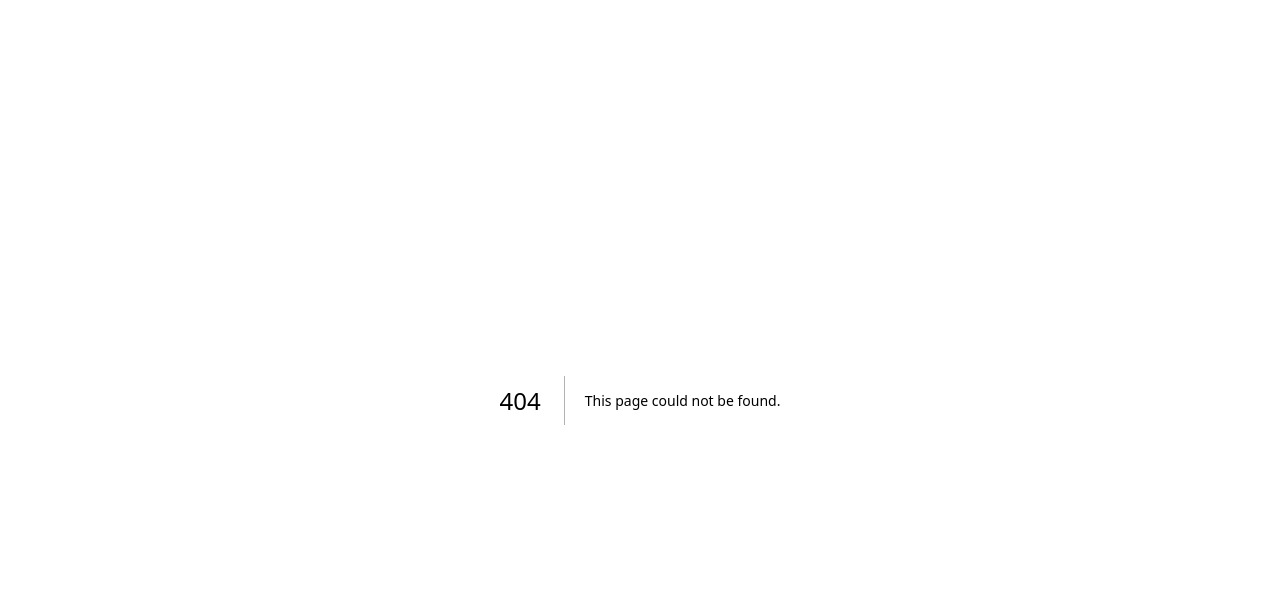
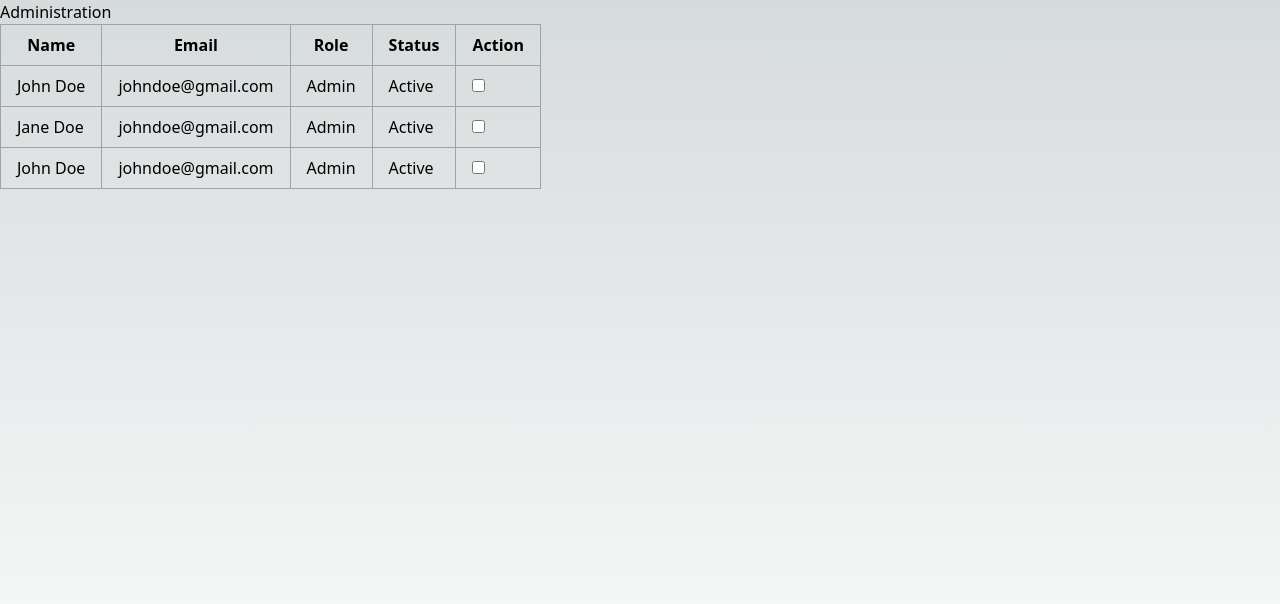
Before and after one commit to Lautaro124/checking_api, a Next.js app in the folder client/: page /administration in a window 1280 px wide. Before the commit this address had no page. Shown: the top 604 px of the page. Built offline with nearby package versions, Linux system fonts and the light colour scheme.

Commit message:
Fix problem and upload table

```diff
--- a/client/src/app/(modules)/administration/layout.tsx
+++ b/client/src/app/(modules)/administration/layout.tsx
@@ -0,0 +1,23 @@
+
+interface AdministrationLayoutProps {
+  children: React.ReactNode
+}
+
+export const metadata = {
+  title: 'Administration',
+  description: 'Administration module for the application'
+}
+
+const AdministrationLayout = ({ children }: AdministrationLayoutProps) => {
+  return (
+    <html>
+      <body className="w-screen h-screen">
+        <main>
+          {children}
+        </main>
+      </body>
+    </html>
+  )
+}
+
+export default AdministrationLayout
--- /dev/null
+++ b/client/src/app/(modules)/administration/page.tsx
@@ -0,0 +1,54 @@
+import Input from '~/components/atoms/input'
+import Title from '~/components/atoms/title'
+import TableBody from '~/components/molecules/tableBody'
+import TableHead from '~/components/molecules/tableHead'
+import type { ColumTypeProp, DataTypeProp } from '~/interface/tableTypes'
+
+const AdministrationPage = () => {
+  const columns: ColumTypeProp = [
+    { id: 'name', label: 'Name' },
+    { id: 'email', label: 'Email' },
+    { id: 'role', label: 'Role' },
+    { id: 'status', label: 'Status' },
+    { id: 'action', label: 'Action' }
+  ]
+
+  const data: DataTypeProp = [
+    {
+      id: '1',
+      name: 'John Doe',
+      email: 'johndoe@gmail.com',
+      role: 'Admin',
+      status: 'Active',
+      action: (<Input type='checkbox' />)
+    },
+    {
+      id: '2',
+      name: 'Jane Doe',
+      email: 'johndoe@gmail.com',
+      role: 'Admin',
+      status: 'Active',
+      action: (<Input type='checkbox' />)
+    },
+    {
+      id: '3',
+      name: 'John Doe',
+      email: 'johndoe@gmail.com',
+      role: 'Admin',
+      status: 'Active',
+      action: (<Input type='checkbox' />)
+    }
+  ]
+
+  return (
+    <section>
+      <Title text="Administration" />
+      <table>
+        <TableHead columns={columns} />
+        <TableBody data={data} columns={columns} />
+      </table>
+    </section>
+  )
+}
+
+export default AdministrationPage
--- a/client/src/app/(modules)/home/page.tsx
+++ /dev/null
@@ -1,4 +0,0 @@
-const Home = () =>{
-  return <div>odio docker</div>
-}
-export default Home
--- /dev/null
+++ b/client/src/components/atoms/cell.tsx
@@ -0,0 +1,18 @@
+import React from 'react'
+
+interface CellProps extends React.HTMLAttributes<HTMLTableCellElement> {
+  children: React.ReactNode
+}
+
+const Cell = ({ children, ...restOfProps }: CellProps) => {
+  return (
+    <td
+      className='border border-gray-400 px-4 py-2'
+      {...restOfProps}
+    >
+      {children}
+    </td>
+  )
+}
+
+export default Cell
--- /dev/null
+++ b/client/src/components/atoms/headerCell.tsx
@@ -0,0 +1,15 @@
+
+interface HeaderCellProps extends React.HTMLAttributes<HTMLTableCellElement> {
+  children: React.ReactNode
+}
+
+const HeaderCell = ({ children, ...restOfProps }: HeaderCellProps) => (
+  <th
+    className='border border-gray-400 px-4 py-2'
+    {...restOfProps}
+  >
+    {children}
+  </th>
+)
+
+export default HeaderCell
--- a/client/src/components/atoms/input.tsx
+++ b/client/src/components/atoms/input.tsx
@@ -1,37 +1,37 @@
-import { type InputTypeProp } from '~/interface/inputType';
-import React, { useState } from 'react';
+'use client'
+import { type InputTypeProp } from '~/interface/inputType'
+import React, { useState } from 'react'
 
 interface InputProps extends React.InputHTMLAttributes<HTMLInputElement> {
-  styleProp?: InputTypeProp;
-  error?: string;
-  validate?: (value: string) => string | undefined;
+  styleProp?: InputTypeProp
+  error?: string
+  validate?: (value: string) => string | undefined
 }
 
 const Input = ({ styleProp, error, validate, ...restOfProps }: InputProps) => {
-  const [errorMessage, setErrorMessage] = useState<string | undefined>(undefined);
+  const [errorMessage, setErrorMessage] = useState<string | undefined>(undefined)
 
   const className = styleProp === 'line'
     ? 'border-b-2 border-blue-500 border-opacity-50 focus:border-blue-500 focus:ring-0 focus:border-opacity-100 focus:outline-none'
-    : 'border-2 border-blue-500 border-opacity-50 focus:border-blue-500 focus:ring-0 focus:border-opacity-100 focus:outline-none';
+    : 'border-2 border-blue-500 border-opacity-50 focus:border-blue-500 focus:ring-0 focus:border-opacity-100 focus:outline-none'
 
   const handleChange = (event: React.ChangeEvent<HTMLInputElement>) => {
-    const value = event.target.value;
+    const value = event.target.value
 
-    if (validate) {
-      const validationError = validate(value);
-      setErrorMessage(validationError);
+    if (validate != null) {
+      const validationError = validate(value)
+      setErrorMessage(validationError)
     }
 
-
-    restOfProps.onChange?.(event);
-  };
+    restOfProps.onChange?.(event)
+  }
 
   return (
     <div>
       <input className={className} {...restOfProps} onChange={handleChange} />
-      {errorMessage && <p className="text-red-500">{errorMessage}</p>}
+      {(errorMessage != null) && <p className="text-red-500">{errorMessage}</p>}
     </div>
-  );
-};
+  )
+}
 
-export default Input;
+export default Input
--- /dev/null
+++ b/client/src/components/molecules/tableBody.tsx
@@ -0,0 +1,24 @@
+import React from 'react'
+import Cell from '../atoms/cell'
+import type { ColumTypeProp, DataTypeProp } from '~/interface/tableTypes'
+
+interface TableBodyProps {
+  data: DataTypeProp
+  columns: ColumTypeProp
+}
+
+const TableBody = ({ data, columns }: TableBodyProps) => {
+  return (
+    <tbody>
+      {data.map((row) => (
+        <tr key={row.id}>
+          {columns.map((column) => (
+            <Cell key={column.id}>{row[column.id]}</Cell>
+          ))}
+        </tr>
+      ))}
+    </tbody>
+  )
+}
+
+export default TableBody
--- /dev/null
+++ b/client/src/components/molecules/tableHead.tsx
@@ -0,0 +1,20 @@
+import { type ColumTypeProp } from '~/interface/tableTypes'
+import HeaderCell from '../atoms/headerCell'
+
+interface TableHeadProps {
+  columns: ColumTypeProp
+}
+
+const TableHead = ({ columns }: TableHeadProps) => {
+  return (
+    <thead>
+      <tr>
+        {columns.map((column) => (
+          <HeaderCell key={column.id}>{column.label}</HeaderCell>
+        ))}
+      </tr>
+    </thead>
+  )
+}
+
+export default TableHead
```
Also changed, not shown: client/src/interface/tableTypes.d.ts (added, +8 -0 lines).
